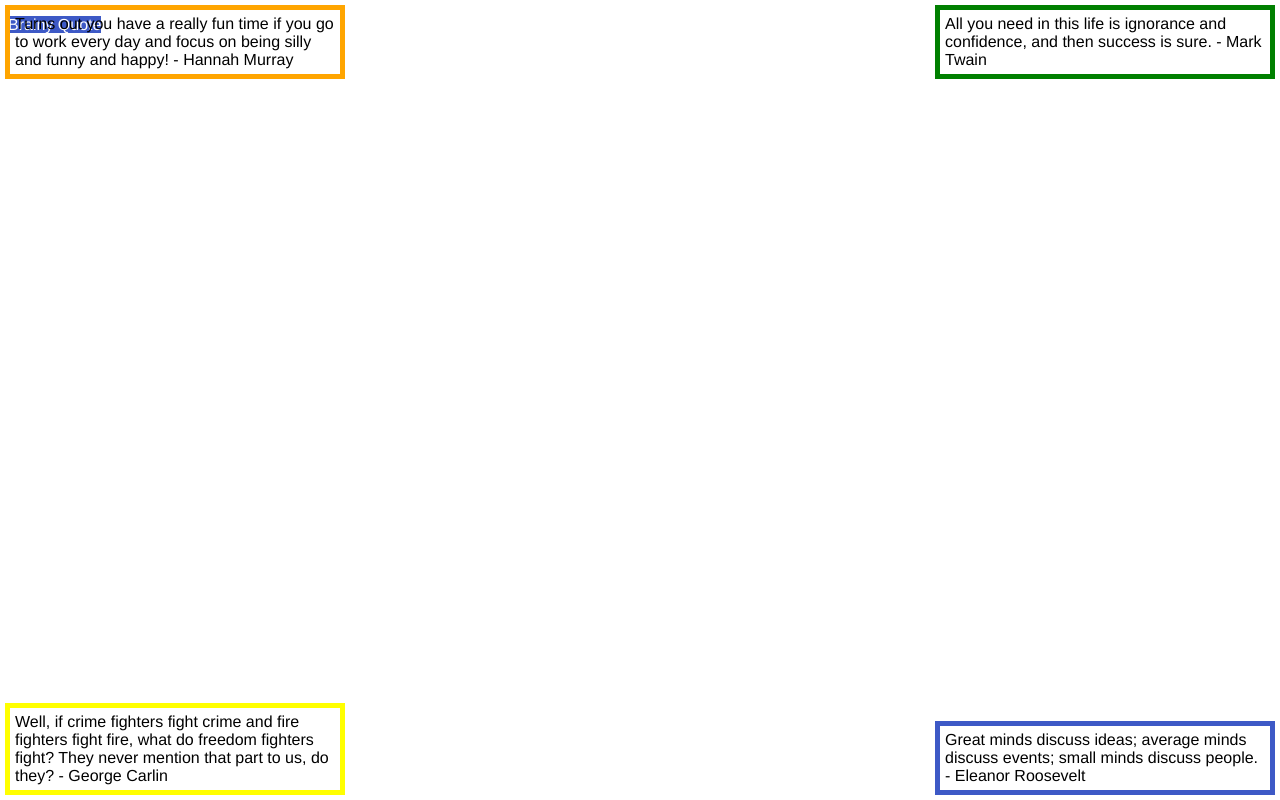
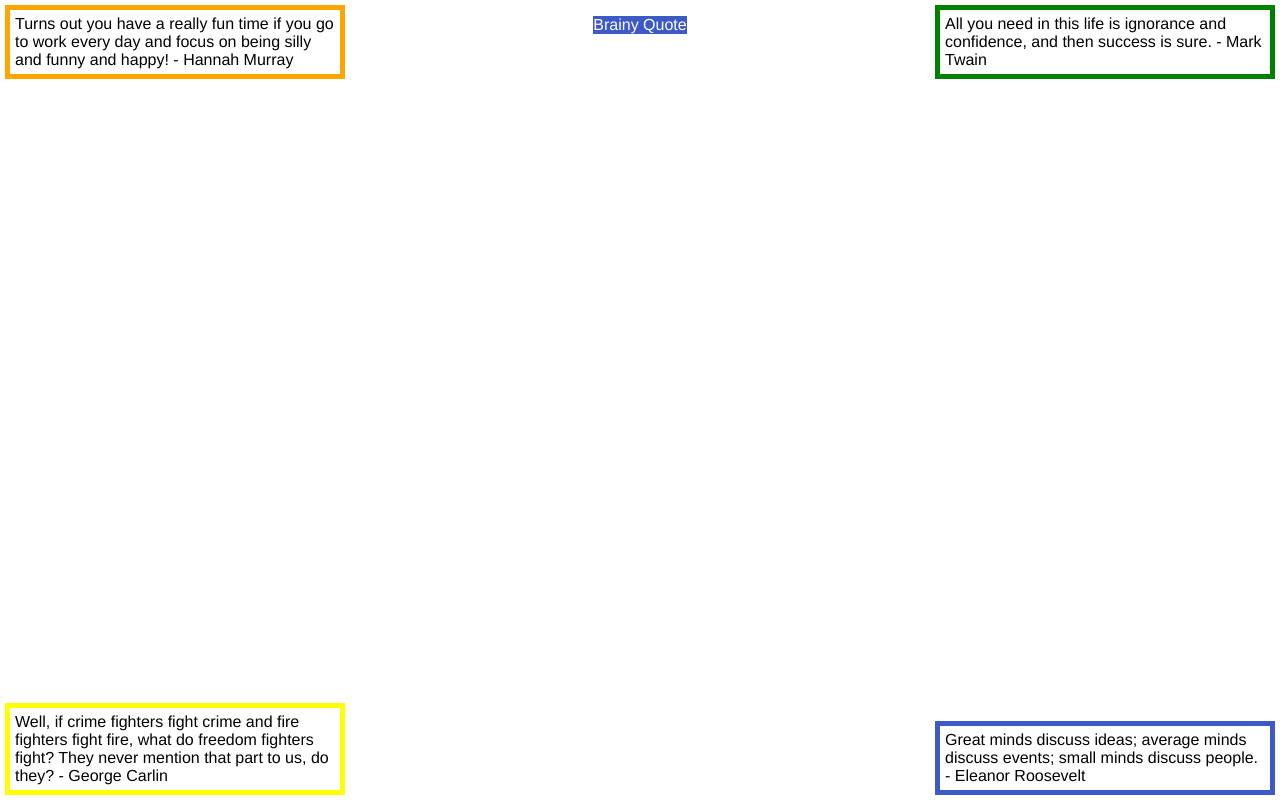
Before and after one commit to Dylan-Rabin/si364css, a plain HTML site: page index.htm in a window 1280 px wide. Drawn offline with Linux system fonts and the light colour scheme.

Commit message:
Update blocks.css

```diff
--- a/blocks.css
+++ b/blocks.css
@@ -53,7 +53,7 @@ body {
 }
 a {
    text-decoration: none;
-   display: inline;
+   display: table;
    margin: 0 auto;
    text-align: center;
    background-color: #3d59c6;
```
